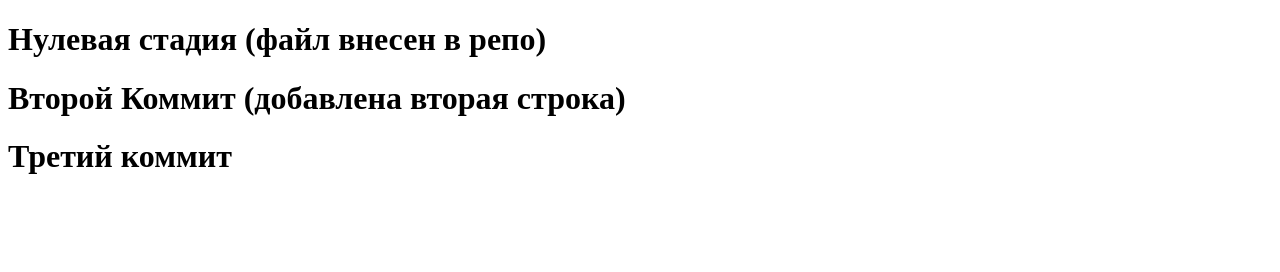
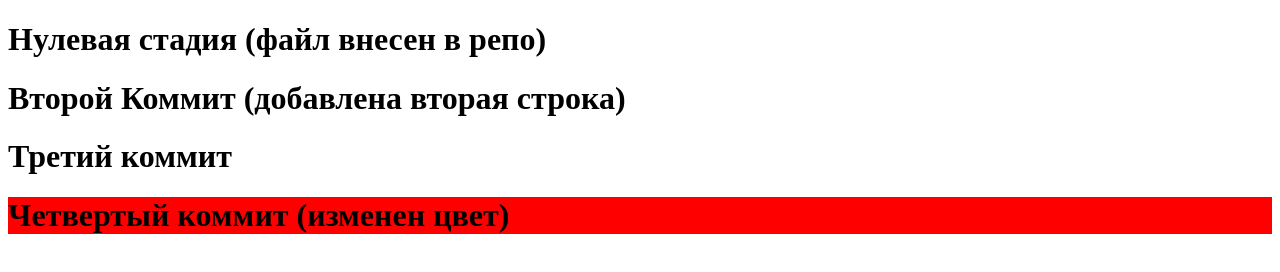
Before and after one commit to Flyeroll/GitNull, a plain HTML site: page index.html in a window 1280 px wide. Drawn offline with Linux system fonts and the light colour scheme.

Commit message:
Fourth Commit

```diff
--- a/index.html
+++ b/index.html
@@ -10,5 +10,6 @@
     <h1>Нулевая стадия (файл внесен в репо)</h1>
     <h1>Второй Коммит (добавлена вторая строка)</h1>
     <h1>Третий коммит</h1>
+    <h1 class="color">Четвертый коммит (изменен цвет)</h1>
 </body>
 </html>
--- a/styles.css
+++ b/styles.css
@@ -0,0 +1,3 @@
+.color {
+    background: red;
+}
```
